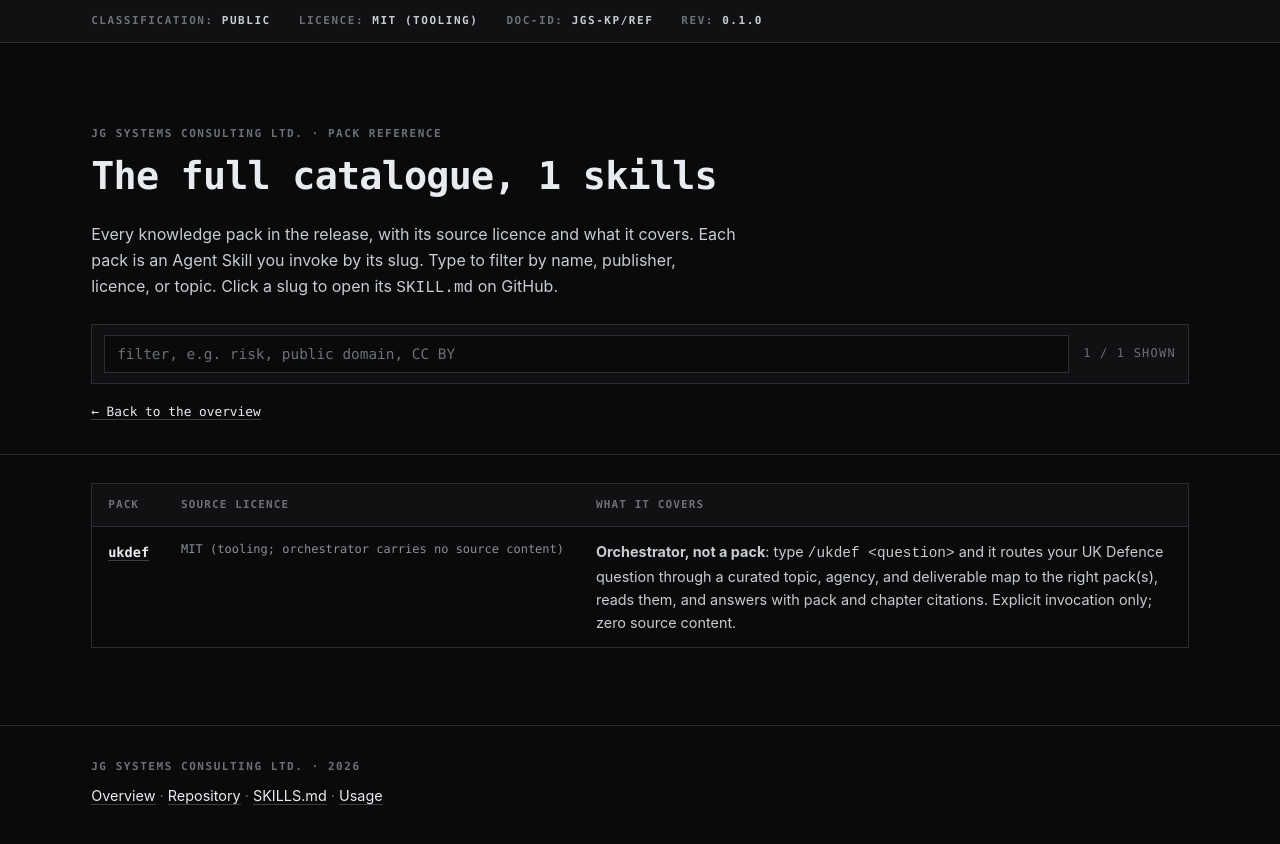
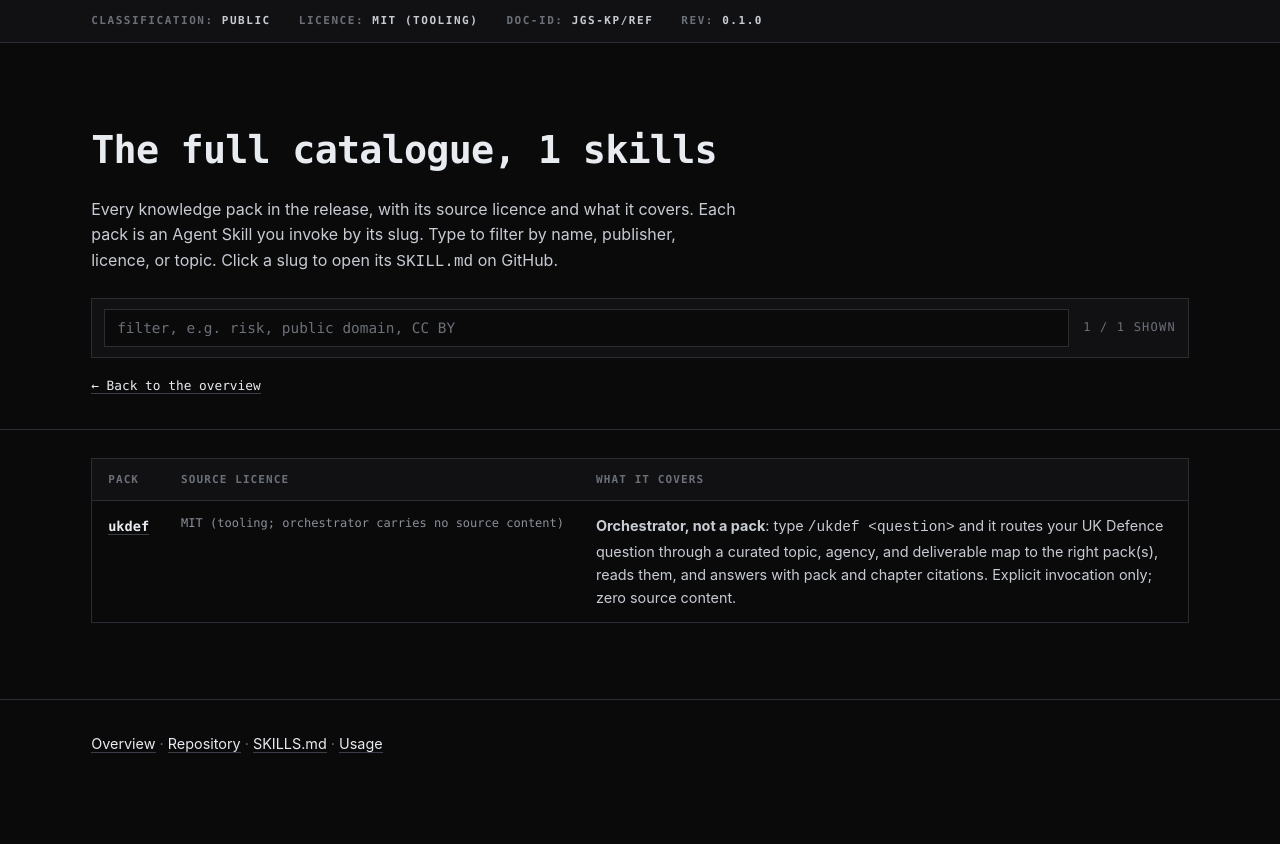
Before and after one commit to jgsystemsconsulting/jgs-uk-defence-knowledge-packs, a plain HTML site: page docs/packs.html in a window 1280 px wide. After the commit the page ends 803 px from the top, so only its background shows below. Drawn offline with Linux system fonts and the light colour scheme; a web font is replaced by a local one.

Commit message:
docs(site): drop brand eyebrow lines from hero and pre-footer band to match the JGSC shell standard

```diff
--- a/docs/packs.html
+++ b/docs/packs.html
@@ -96,7 +96,6 @@ footer .label{display:block;margin-bottom:8px}
 </div></div>
 
 <header class="hd"><div class="wrap">
-  <span class="label">JG Systems Consulting Ltd. · Pack reference</span>
   <h1>The full catalogue, 1 skills</h1>
   <p>Every knowledge pack in the release, with its source licence and what it covers. Each pack
   is an Agent Skill you invoke by its slug. Type to filter by name, publisher, licence, or topic.
@@ -119,7 +118,6 @@ footer .label{display:block;margin-bottom:8px}
 </div></section>
 
 <footer><div class="wrap">
-  <span class="label">JG Systems Consulting Ltd. · 2026</span>
   <p style="margin:0;font-size:0.9rem">
     <a href="index.html">Overview</a> ·
     <a href="https://github.com/jgsystemsconsulting/jgs-uk-defence-knowledge-packs">Repository</a> ·
```
Also changed, not shown: docs/index.html (+0 -2 lines).
